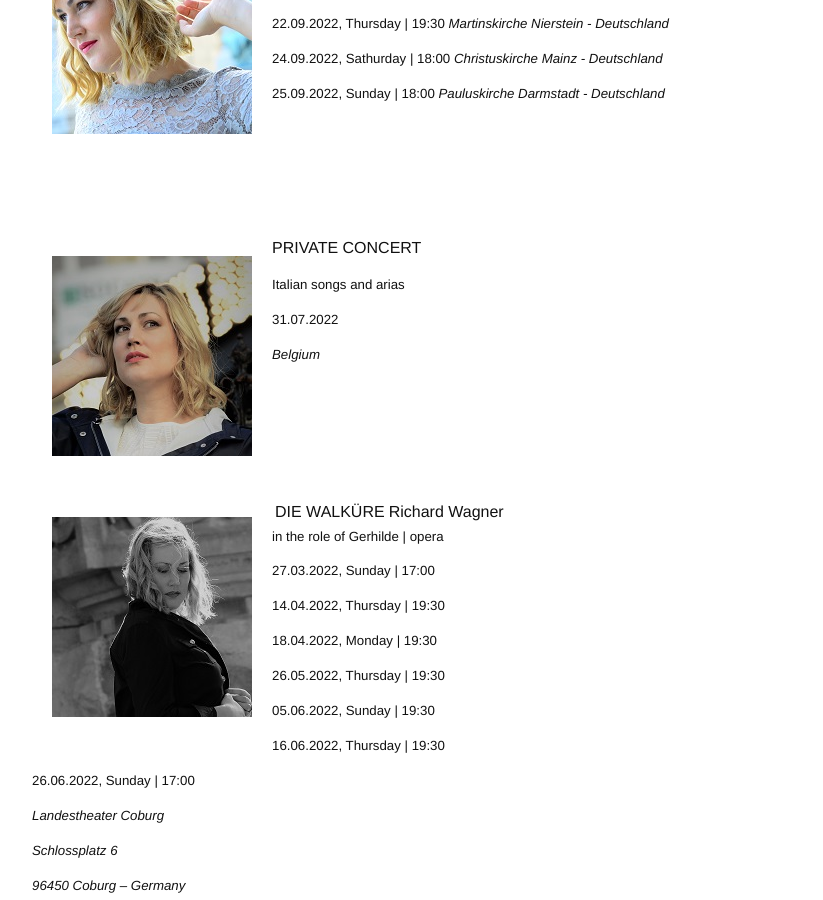
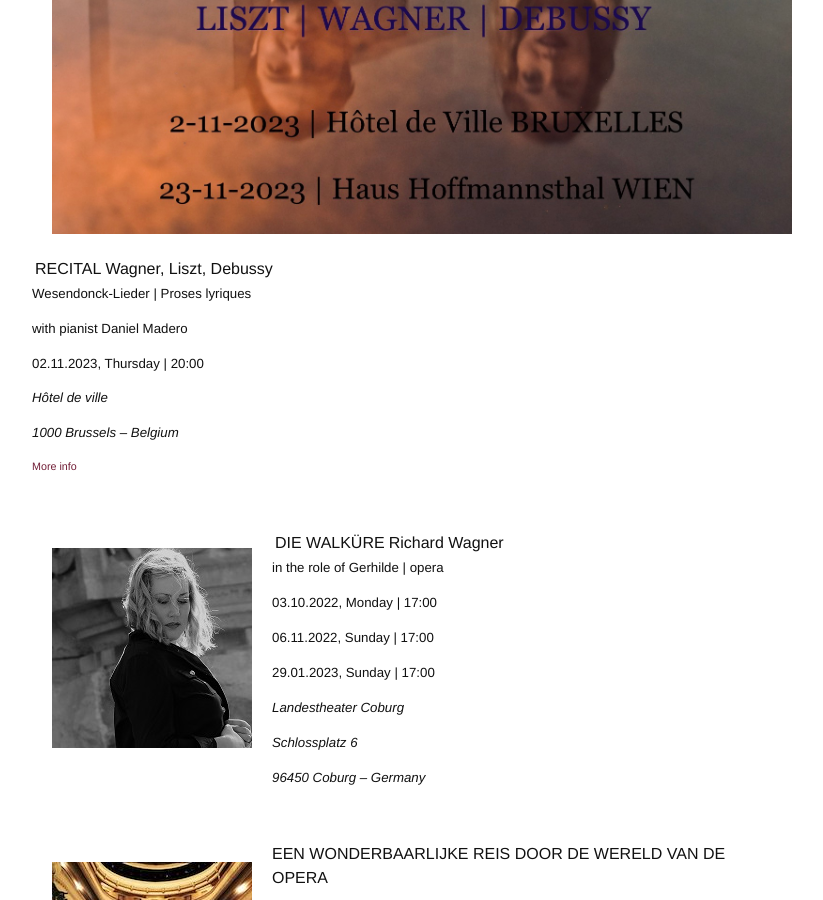
Before and after one commit to annesophie-sevens/annesophie-sevens.github.io, a Jekyll site: the page built from agenda-nl.md, in a window 1280 px wide and 900 px high, scrolled down 1008 px. Shown: the whole window, without its empty margins (238-1061 px from the left). Built offline with Jekyll 4.4.1, drawn with Linux system fonts in a browser that asks for light colours; nearby versions of some CDN libraries.

Commit message:
Update agenda-nl.md

```diff
--- a/agenda-nl.md
+++ b/agenda-nl.md
@@ -5,6 +5,24 @@ menuorder: 60
 ref: agenda
 lang: nl
 ---
+<img style="float: left; padding: 20px" src="/assets/nov 2023.jpg">
+
+RECITAL | Wagner, Liszt, Debussy
+
+##### Wesendonck-Lieder | Proses lyriques
+
+##### with pianist Daniel Madero
+
+##### 02.11.2023, Thursday | 20:00
+
+##### _Hôtel de ville_
+
+##### _1000 Brussels – Belgium_
+
+###### <a href="https://wagner23.cerclewagner.be/de/prog/offizielle-eroffnung-und-rezital/" target="_blank">More info</a>
+
+&nbsp;
+
 <img style="float: left; padding: 20px" src="/assets/MCQ1.jpeg">
 
 DIE WALKÜRE | Richard Wagner
```
